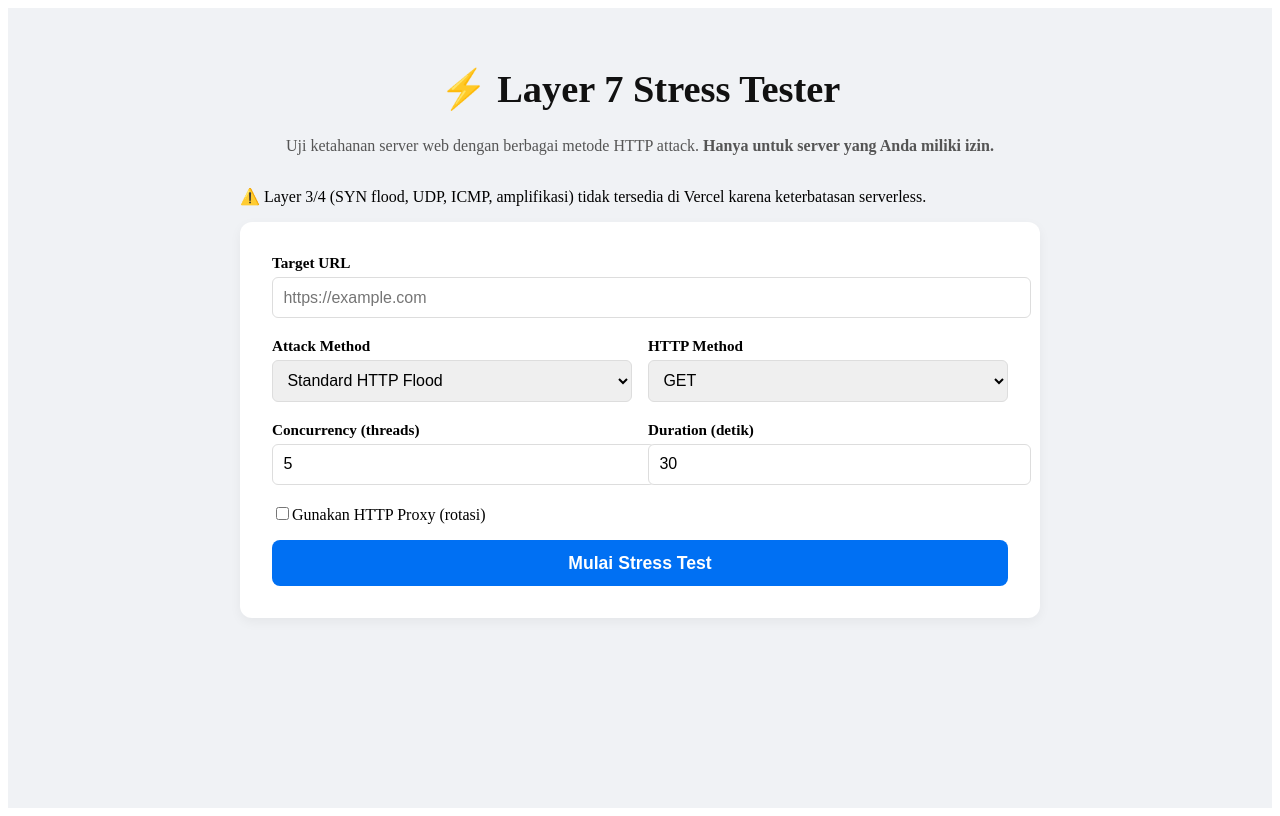
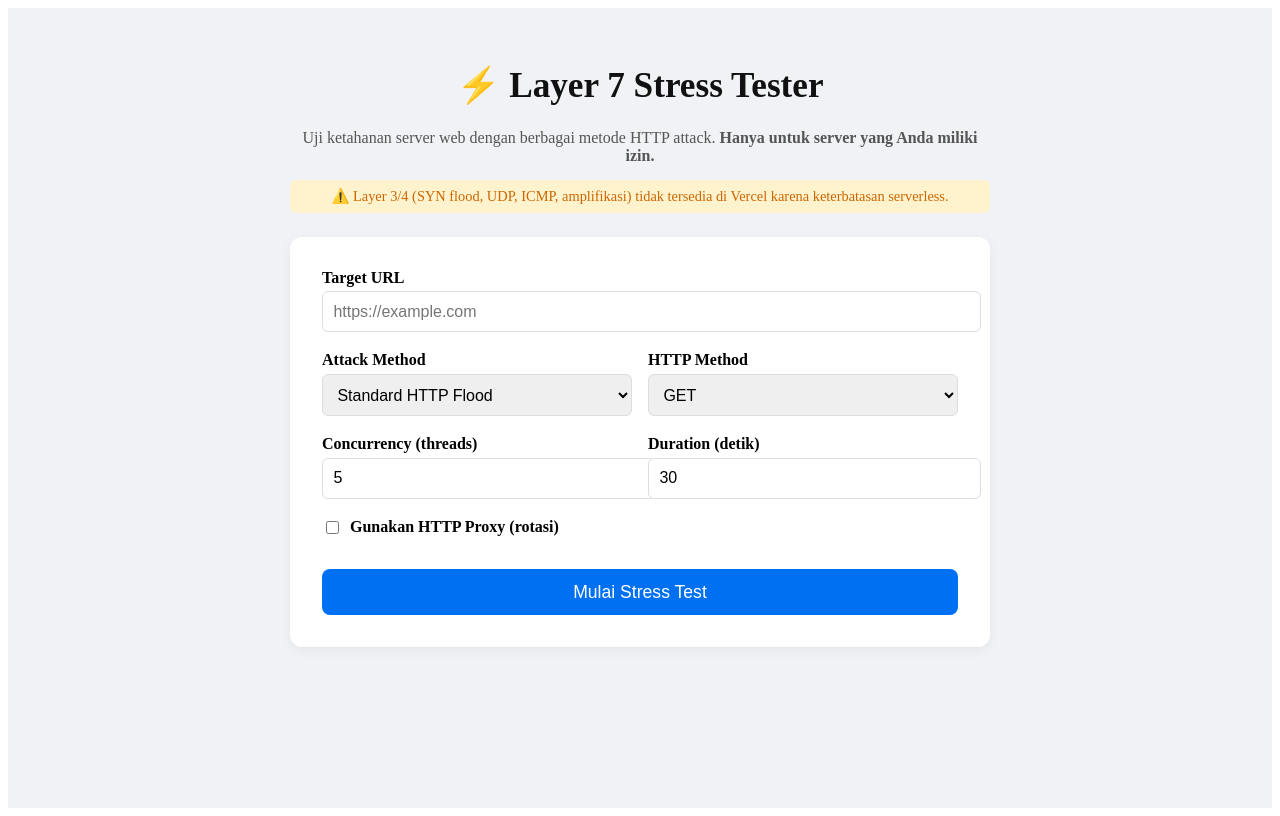
Before and after one commit to Origami-Tobiichi/Mywb, a Next.js app: page / in a window 1280 px wide. Built offline with nearby package versions, Linux system fonts and the light colour scheme.

Commit message:
Refactor Home.module.css styles
Refactored CSS styles for layout and components, reducing redundancy and improving organization.

```diff
--- a/styles/Home.module.css
+++ b/styles/Home.module.css
@@ -1,217 +1,21 @@
-.container {
-  min-height: 100vh;
-  padding: 0 1rem;
-  display: flex;
-  justify-content: center;
-  background: #f0f2f5;
-}
-
-.main {
-  max-width: 800px;
-  width: 100%;
-  padding: 2rem 0;
-}
-
-.title {
-  font-size: 2.4rem;
-  text-align: center;
-  color: #111;
-}
-
-.description {
-  text-align: center;
-  color: #555;
-  margin-bottom: 2rem;
-}
-
-.form {
-  background: white;
-  padding: 2rem;
-  border-radius: 12px;
-  box-shadow: 0 4px 12px rgba(0,0,0,0.05);
-}
-
-.inputGroup {
-  margin-bottom: 1.2rem;
-}
-
-.inputGroup label {
-  display: block;
-  margin-bottom: 0.3rem;
-  font-weight: 600;
-  font-size: 0.95rem;
-}
-
-.inputGroup input,
-.inputGroup select,
-.inputGroup textarea {
-  width: 100%;
-  padding: 0.65rem;
-  border: 1px solid #ddd;
-  border-radius: 6px;
-  font-size: 1rem;
-}
-
-.inputGroup textarea {
-  resize: vertical;
-}
-
-.row {
-  display: flex;
-  gap: 1rem;
-}
-
-.row .inputGroup {
-  flex: 1;
-}
-
-.section {
-  margin: 1.5rem 0;
-  padding-top: 1rem;
-  border-top: 1px solid #eee;
-}
-
-.section h3 {
-  margin-bottom: 0.8rem;
-  font-size: 1.1rem;
-  color: #333;
-}
-
-.headerRow {
-  display: flex;
-  gap: 0.5rem;
-  margin-bottom: 0.5rem;
-  align-items: center;
-}
-
-.headerRow input {
-  flex: 1;
-  padding: 0.5rem;
-  border: 1px solid #ddd;
-  border-radius: 4px;
-}
-
-.btnSmall {
-  background: #f0f0f0;
-  border: 1px solid #ccc;
-  padding: 0.4rem 0.8rem;
-  border-radius: 4px;
-  font-size: 0.85rem;
-  cursor: pointer;
-  transition: background 0.2s;
-}
-
-.btnSmall:hover {
-  background: #e0e0e0;
-}
-
-.button {
-  width: 100%;
-  padding: 0.8rem;
-  background: #0070f3;
-  color: white;
-  border: none;
-  border-radius: 8px;
-  font-size: 1.1rem;
-  font-weight: 600;
-  cursor: pointer;
-  margin-top: 1rem;
-  transition: background 0.2s;
-}
-
-.button:disabled {
-  background: #99c0ff;
-  cursor: not-allowed;
-}
-
-.button:hover:not(:disabled) {
-  background: #0056b3;
-}
-
-.error {
-  margin-top: 1rem;
-  padding: 0.8rem;
-  background: #ffe6e6;
-  color: #cc0000;
-  border-radius: 6px;
-}
-
-.results {
-  margin-top: 2rem;
-  background: white;
-  padding: 2rem;
-  border-radius: 12px;
-  box-shadow: 0 4px 12px rgba(0,0,0,0.05);
-}
-
-.statsGrid {
-  display: grid;
-  grid-template-columns: repeat(auto-fit, minmax(150px, 1fr));
-  gap: 1rem;
-  margin-top: 1rem;
-}
-
-.statCard {
-  background: #f9fafb;
-  padding: 1rem;
-  border-radius: 8px;
-  text-align: center;
-  border: 1px solid #eee;
-}
-
-.statCard span {
-  display: block;
-  font-size: 0.85rem;
-  color: #666;
-}
-
-.statCard strong {
-  font-size: 1.5rem;
-  margin-top: 0.3rem;
-  display: block;
-  color: #111;
-}
-
-.statusTable {
-  width: 100%;
-  border-collapse: collapse;
-  margin-top: 0.5rem;
-}
-
-.statusTable th,
-.statusTable td {
-  border: 1px solid #eee;
-  padding: 0.6rem;
-  text-align: left;
-}
-
-.statusTable th {
-  background: #f5f5f5;
-}
-
-.rawLog {
-  max-height: 400px;
-  overflow-y: auto;
-  background: #1e1e1e;
-  color: #d4d4d4;
-  padding: 1rem;
-  border-radius: 6px;
-  font-family: monospace;
-  font-size: 0.85rem;
-  margin-top: 0.5rem;
-}
-
-.logItem {
-  padding: 0.2rem 0;
-  border-bottom: 1px solid #333;
-}
-
-.success {
-  color: #4caf50;
-  font-weight: bold;
-}
-
-.fail {
-  color: #f44336;
-  font-weight: bold;
-}
+.container { min-height: 100vh; padding: 0 1rem; display: flex; justify-content: center; background: #f0f2f5; }
+.main { max-width: 700px; width: 100%; padding: 2rem 0; }
+.title { font-size: 2.2rem; text-align: center; color: #111; }
+.description { text-align: center; color: #555; margin-bottom: 0.5rem; }
+.warning { text-align: center; color: #cc6600; font-size: 0.9rem; margin-bottom: 1.5rem; background: #fff3cd; padding: 0.5rem; border-radius: 6px; }
+.form { background: white; padding: 2rem; border-radius: 12px; box-shadow: 0 4px 12px rgba(0,0,0,0.05); }
+.inputGroup { margin-bottom: 1.2rem; }
+.inputGroup label { display: block; margin-bottom: 0.3rem; font-weight: 600; }
+.inputGroup input, .inputGroup select, .inputGroup textarea { width: 100%; padding: 0.65rem; border: 1px solid #ddd; border-radius: 6px; font-size: 1rem; }
+.row { display: flex; gap: 1rem; }
+.row .inputGroup { flex: 1; }
+.checkboxGroup { margin-bottom: 1rem; }
+.checkboxGroup label { font-weight: 600; display: flex; align-items: center; gap: 0.5rem; }
+.button { width: 100%; padding: 0.8rem; background: #0070f3; color: white; border: none; border-radius: 8px; font-size: 1.1rem; cursor: pointer; margin-top: 1rem; }
+.button:disabled { background: #99c0ff; cursor: not-allowed; }
+.error { margin-top: 1rem; padding: 0.8rem; background: #ffe6e6; color: #cc0000; border-radius: 6px; }
+.results { margin-top: 2rem; background: white; padding: 2rem; border-radius: 12px; box-shadow: 0 4px 12px rgba(0,0,0,0.05); }
+.statsGrid { display: grid; grid-template-columns: repeat(auto-fit, minmax(150px, 1fr)); gap: 1rem; margin-top: 1rem; }
+.statCard { background: #f9fafb; padding: 1rem; border-radius: 8px; text-align: center; border: 1px solid #eee; }
+.statCard span { display: block; font-size: 0.85rem; color: #666; }
+.statCard strong { font-size: 1.5rem; margin-top: 0.3rem; display: block; color: #111; }
```
